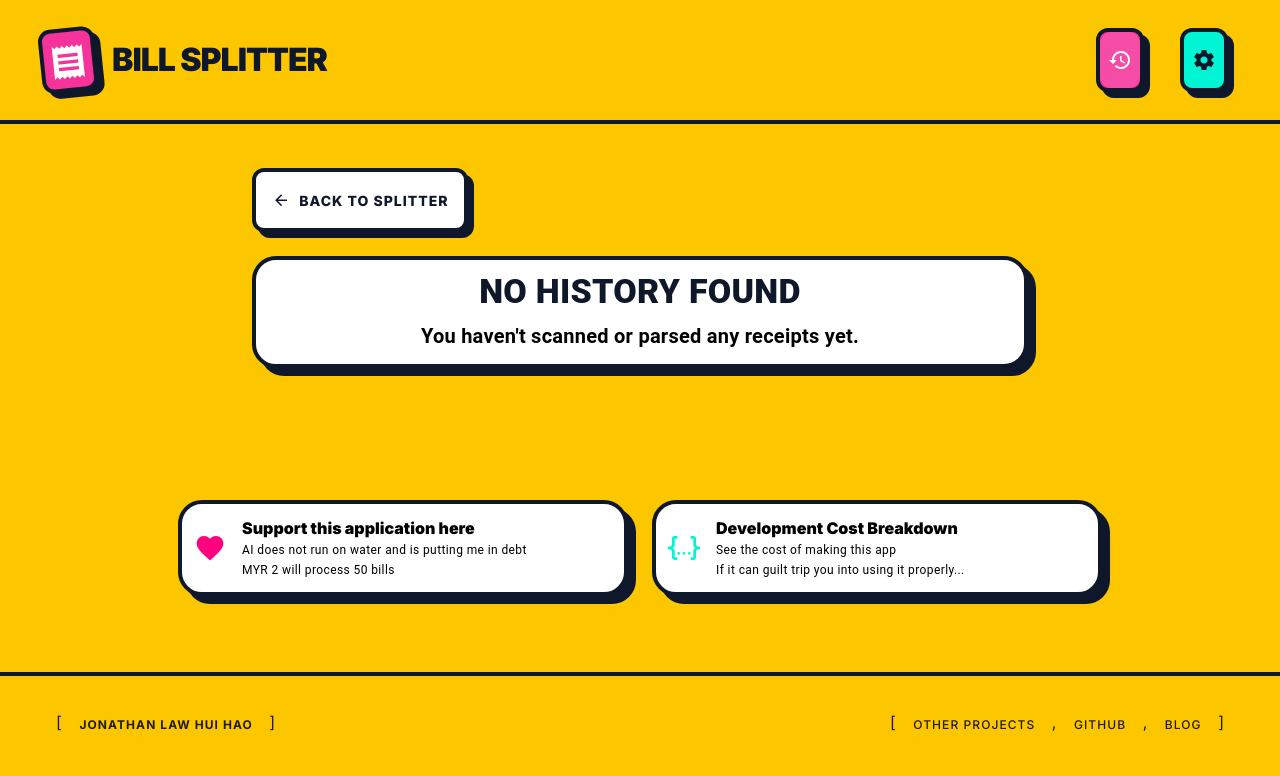
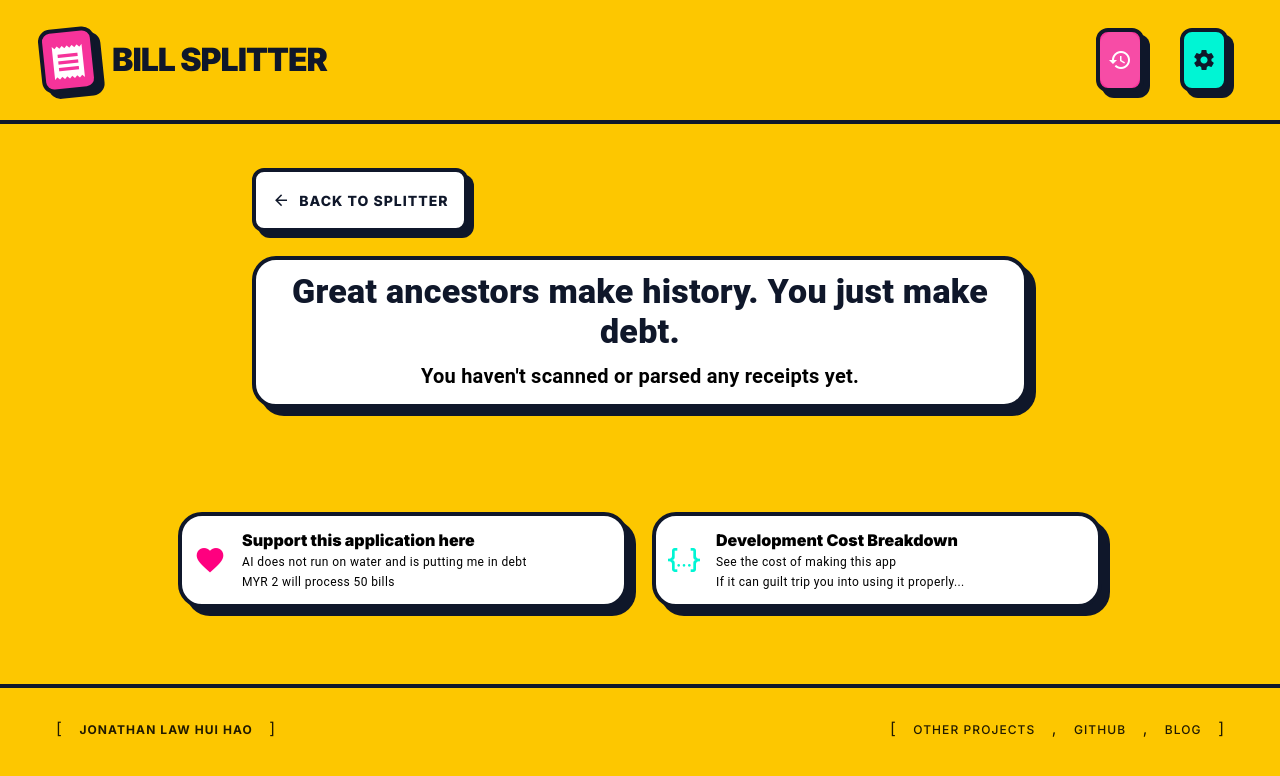
Before and after one commit to jonathanlawhh/bill-splitter, a Nuxt app: page /history in a window 1280 px wide. Shown: the top 776 px of the page. Built offline with nearby package versions, Linux system fonts and the light colour scheme.

Commit message:
Some header and description update

```diff
--- a/app/app.vue
+++ b/app/app.vue
@@ -127,25 +127,13 @@ const { locale, setLocale, t } = useI18n()
 useHead({
   title: computed(() => `${t('header.title')} | ${t('header.subtitle')}`),
   meta: [
-    { charset: 'utf-8' },
-    { name: 'viewport', content: 'width=device-width, initial-scale=1' },
     { name: 'description', content: computed(() => t('landing.tagline')) },
-    { name: 'keywords', content: 'bill splitter, receipt scanner, go dutch, proportional split, split bill, money share' },
     // OpenGraph / Facebook
-    { property: 'og:title', content: computed(() => `${t('header.title')} - ${t('header.subtitle')}`) },
+    { property: 'og:title', content: computed(() => `${t('header.title')} | ${t('header.subtitle')}`) },
     { property: 'og:description', content: computed(() => t('landing.tagline')) },
-    { property: 'og:type', content: 'website' },
-    { property: 'og:image', content: '/bill-split-favicon.svg' },
     // Twitter Card
-    { name: 'twitter:card', content: 'summary' },
-    { name: 'twitter:title', content: computed(() => `${t('header.title')} - ${t('header.subtitle')}`) },
-    { name: 'twitter:description', content: computed(() => t('landing.tagline')) },
-    { name: 'twitter:image', content: '/bill-split-favicon.svg' }
-  ],
-  link: [
-    { rel: 'icon', type: 'image/svg+xml', href: '/bill-split-favicon.svg' },
-    { rel: 'apple-touch-icon', href: '/bill-split-favicon.svg' },
-    { rel: 'manifest', href: '/manifest.json' }
+    { name: 'twitter:title', content: computed(() => `${t('header.title')} | ${t('header.subtitle')}`) },
+    { name: 'twitter:description', content: computed(() => t('landing.tagline')) }
   ]
 })
 
--- a/app/pages/history.vue
+++ b/app/pages/history.vue
@@ -28,8 +28,10 @@
           </div>
         </div>
         <div class="d-flex justify-end gap-4">
-          <v-btn class="neo-btn navy" @click="showConfirmDeleteAll = false" id="cancel-delete-all-btn">{{ $t('history.keepIt') }}</v-btn>
-          <v-btn class="neo-btn pink" @click="confirmClearHistory" id="confirm-delete-all-btn">{{ $t('history.yesDeleteAll') }}</v-btn>
+          <v-btn class="neo-btn navy" @click="showConfirmDeleteAll = false" id="cancel-delete-all-btn">{{
+            $t('history.keepIt') }}</v-btn>
+          <v-btn class="neo-btn pink" @click="confirmClearHistory" id="confirm-delete-all-btn">{{
+            $t('history.yesDeleteAll') }}</v-btn>
         </div>
       </div>
       <!-- Delete Confirmation Dialog -->
@@ -42,9 +44,10 @@
             {{ $t('history.deleteSingleText', { merchant: itemToDelete?.merchantName }) }}
           </p>
           <div class="d-flex justify-end gap-3">
-            <v-btn class="neo-btn navy px-6" @click="showDeleteDialog = false"
-              id="cancel-delete-single-btn">{{ $t('history.cancel') }}</v-btn>
-            <v-btn class="neo-btn pink px-6" @click="confirmDeleteSingle" id="confirm-delete-single-btn">{{ $t('history.delete') }}</v-btn>
+            <v-btn class="neo-btn navy px-6" @click="showDeleteDialog = false" id="cancel-delete-single-btn">{{
+              $t('history.cancel') }}</v-btn>
+            <v-btn class="neo-btn pink px-6" @click="confirmDeleteSingle" id="confirm-delete-single-btn">{{
+              $t('history.delete') }}</v-btn>
           </div>
         </div>
       </v-dialog>
@@ -54,7 +57,7 @@
         class="neo-card p-12 bg-white text-center d-flex flex-column align-center justify-center gap-6"
         id="empty-state">
         <div>
-          <h2 class="text-h4 font-weight-black mb-2">{{ $t('history.emptyTitle') }}</h2>
+          <h2 class="text-h4 font-weight-black mb-2">{{ $t('header.history_description') }}</h2>
           <p class="text-h6 font-weight-bold text-dark-gray mb-0">
             {{ $t('history.emptyText') }}
           </p>
@@ -102,9 +105,15 @@ import { formatCurrency, safeAtob, getBillHistory, deleteBillFromHistory, clearB
 const { t } = useI18n()
 
 useHead({
-  title: computed(() => `${t('header.history')} | ${t('header.title')}`),
+  title: computed(() => `${t('header.title')} | ${t('header.history')}`),
   meta: [
-    { name: 'description', content: computed(() => t('history.emptyText')) }
+    { name: 'description', content: computed(() => t('header.history_description')) },
+    // OpenGraph / Facebook
+    { property: 'og:title', content: computed(() => `${t('header.title')} | ${t('header.history')}`) },
+    { property: 'og:description', content: computed(() => t('header.history_description')) },
+    // Twitter Card
+    { name: 'twitter:title', content: computed(() => `${t('header.title')} | ${t('header.history')}`) },
+    { name: 'twitter:description', content: computed(() => t('header.history_description')) }
   ]
 })
 
--- a/i18n/locales/en.json
+++ b/i18n/locales/en.json
@@ -4,6 +4,7 @@
     "subtitle": "AA mou",
     "settings": "Settings",
     "history": "History",
+    "history_description": "Great ancestors make history. You just make debt.",
     "geminiApiKey": "Gemini API Key",
     "apiKeyCaption": "This key will be saved locally in your browser and sent only to the server for processing.",
     "saveSettings": "Save Settings"
@@ -78,7 +79,6 @@
     "deleteSingleText": "Are you sure you want to delete the bill for {merchant}?",
     "cancel": "Cancel",
     "delete": "Delete",
-    "emptyTitle": "NO HISTORY FOUND",
     "emptyText": "You haven't scanned or parsed any receipts yet.",
     "unknownMerchant": "UNKNOWN MERCHANT",
     "unknownDate": "Unknown Date"
--- a/i18n/locales/zh.json
+++ b/i18n/locales/zh.json
@@ -4,6 +4,7 @@
     "subtitle": "AA 吗",
     "settings": "设置",
     "history": "历史记录",
+    "history_description": "祖先创历史。你只造债务。",
     "geminiApiKey": "Gemini API 密钥",
     "apiKeyCaption": "此密钥将保存在您的本地浏览器中，且仅发送给服务器以进行处理。",
     "saveSettings": "保存设置"
@@ -78,7 +79,6 @@
     "deleteSingleText": "您确定要删除 {merchant} 的账单吗？",
     "cancel": "取消",
     "delete": "删除",
-    "emptyTitle": "未找到历史记录",
     "emptyText": "您尚未扫描或解析过任何收据。",
     "unknownMerchant": "未知商家",
     "unknownDate": "未知日期"
--- a/nuxt.config.ts
+++ b/nuxt.config.ts
@@ -2,6 +2,26 @@
 export default defineNuxtConfig({
   compatibilityDate: '2025-07-15',
   devtools: { enabled: true },
+
+  app: {
+    head: {
+      charset: 'utf-8',
+      viewport: 'width=device-width, initial-scale=1',
+      meta: [
+        { name: 'theme-color', content: '#fdc700' },
+        { name: 'keywords', content: 'bill splitter, receipt scanner, go dutch, proportional split, split bill, money share' },
+        { property: 'og:type', content: 'website' },
+        { property: 'og:image', content: '/bill-split-favicon.svg' },
+        { name: 'twitter:card', content: 'summary' },
+        { name: 'twitter:image', content: '/bill-split-favicon.svg' }
+      ],
+      link: [
+        { rel: 'icon', type: 'image/svg+xml', href: '/bill-split-favicon.svg' },
+        { rel: 'apple-touch-icon', href: '/bill-split-favicon.svg' },
+        { rel: 'manifest', href: '/manifest.json' }
+      ]
+    }
+  },
 
   // Enable Nuxt 4 directory structure and features
   future: {
```
